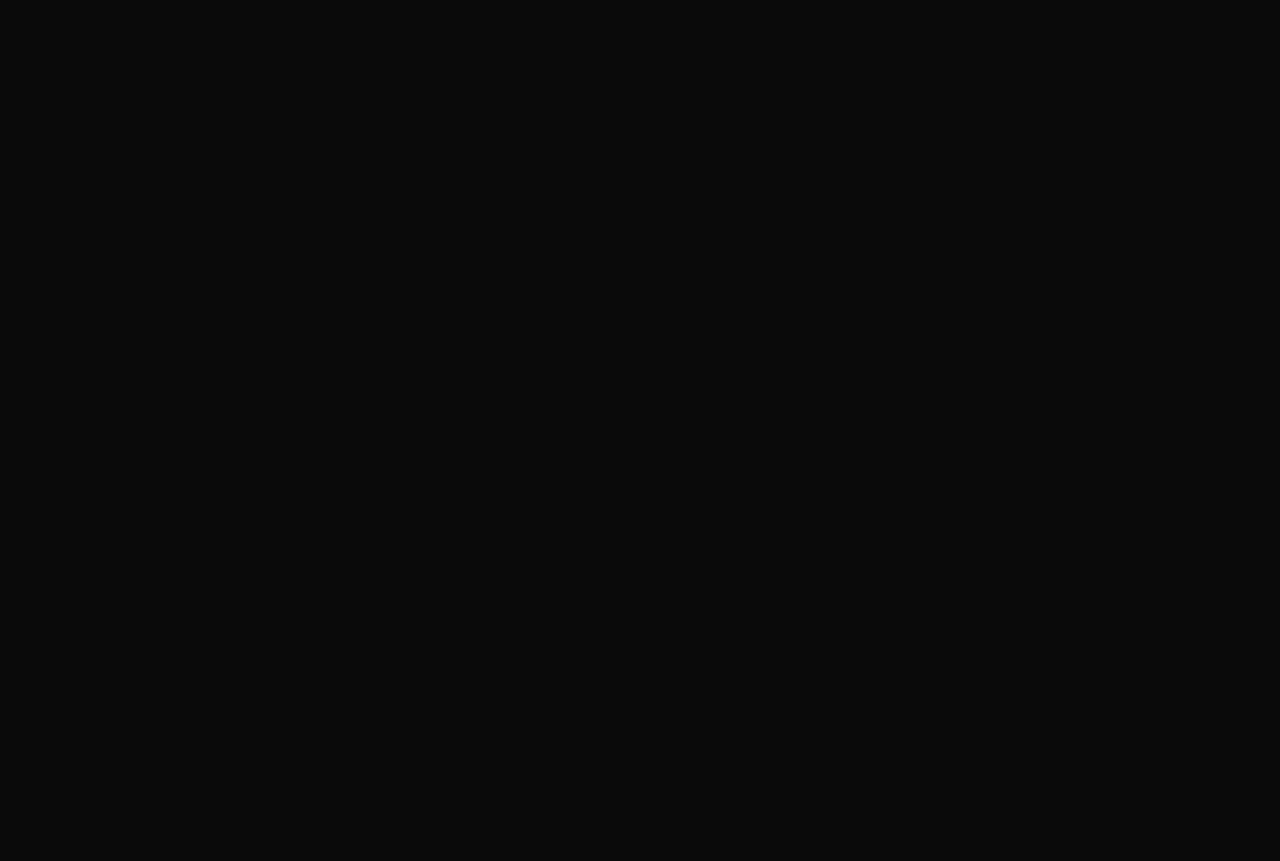
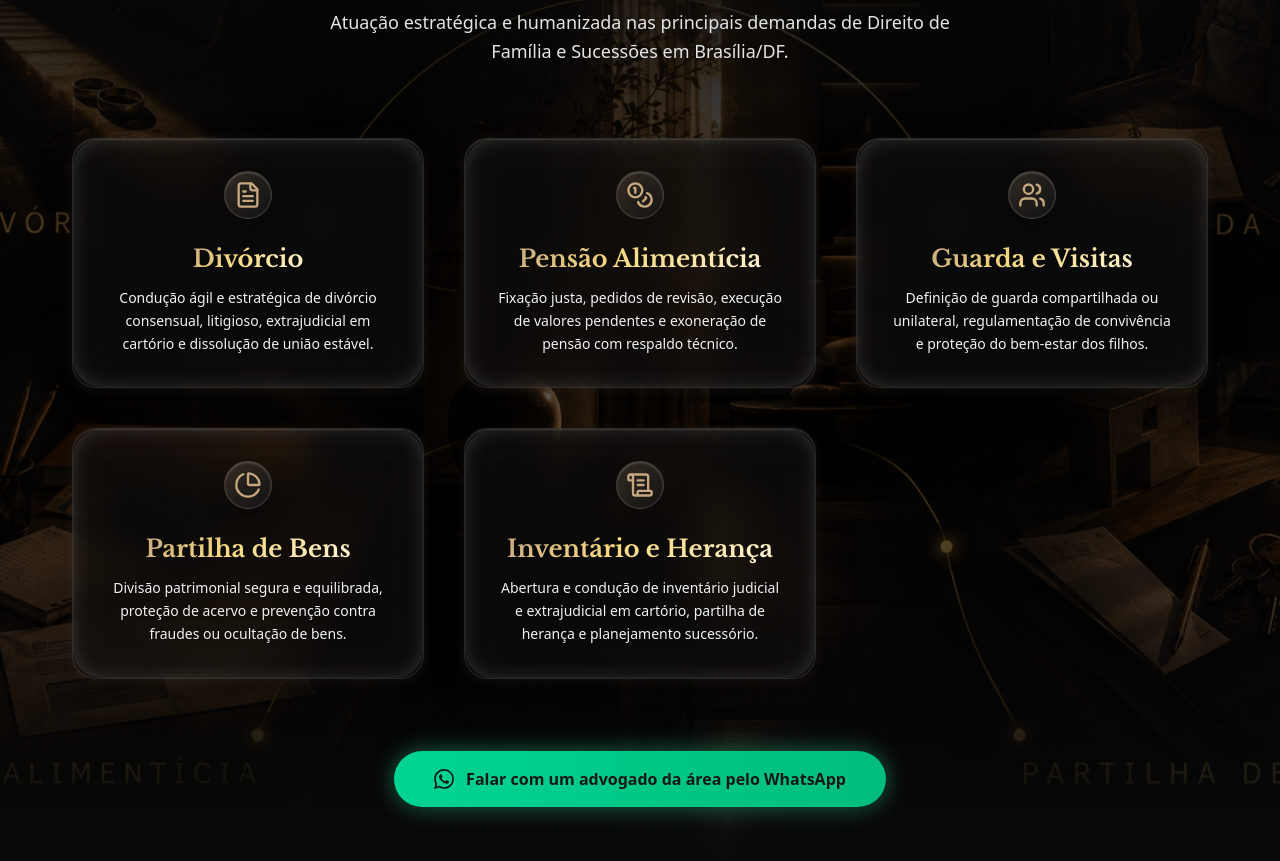
Before and after one commit to stylepegasus/Barreto_Advocacia_Oficial, a React (Vite) app: page /familia in a window 1280 px wide. Shown: the part 1229-2090 px from the top of the page. Before the commit the page ends 1053 px from the top, so only its background shows below. Built offline with nearby package versions, Linux system fonts and the light colour scheme; no server answers.

Commit message:
feat: ajustes de autoridade na hero e criacao da secao areas de atuacao para familia

```diff
--- a/src/components/HeroFamilia.tsx
+++ b/src/components/HeroFamilia.tsx
@@ -102,8 +102,8 @@ export function HeroFamilia() {
           <span className="flex items-center gap-1.5 px-3 py-1 bg-black/40 backdrop-blur-md rounded-full border border-accent-primary/30">
             <Scale className="w-3.5 h-3.5" /> +10 Anos de Experiência
           </span>
-          <span className="flex items-center gap-1.5 px-3 py-1 bg-black/40 backdrop-blur-md rounded-full border border-accent-primary/30 hidden sm:flex">
-            <HeartHandshake className="w-3.5 h-3.5" /> +900 Casos Resolvidos
+          <span className="flex items-center gap-1.5 px-3 py-1 bg-black/40 backdrop-blur-md rounded-full border border-accent-primary/30">
+            <HeartHandshake className="w-3.5 h-3.5" /> +1.200 Casos Resolvidos
           </span>
         </div>
 
@@ -156,7 +156,7 @@ export function HeroFamilia() {
           <div className="flex flex-wrap items-center justify-center gap-x-4 gap-y-2 mt-2">
             <div className="flex items-center gap-2 text-zinc-300 text-xs sm:text-sm font-medium">
               <ShieldCheck className="w-4 h-4 text-emerald-400 shrink-0" />
-              <span>Sigilo absoluto garantido no Liberty Mall</span>
+              <span>Atendimento 100% sigiloso</span>
             </div>
           </div>
         </div>
--- /dev/null
+++ b/src/components/PracticeAreasFamilia.tsx
@@ -0,0 +1,107 @@
+import { FileText, Coins, Users, PieChart, ScrollText } from 'lucide-react';
+import { WhatsAppIcon } from './WhatsAppIcon';
+
+export function PracticeAreasFamilia() {
+  const areas = [
+    {
+      icon: <FileText className="w-7 h-7 text-accent-primary" />,
+      title: "Divórcio",
+      desc: "Condução ágil e estratégica de divórcio consensual, litigioso, extrajudicial em cartório e dissolução de união estável."
+    },
+    {
+      icon: <Coins className="w-7 h-7 text-accent-primary" />,
+      title: "Pensão Alimentícia",
+      desc: "Fixação justa, pedidos de revisão, execução de valores pendentes e exoneração de pensão com respaldo técnico."
+    },
+    {
+      icon: <Users className="w-7 h-7 text-accent-primary" />,
+      title: "Guarda e Visitas",
+      desc: "Definição de guarda compartilhada ou unilateral, regulamentação de convivência e proteção do bem-estar dos filhos."
+    },
+    {
+      icon: <PieChart className="w-7 h-7 text-accent-primary" />,
+      title: "Partilha de Bens",
+      desc: "Divisão patrimonial segura e equilibrada, proteção de acervo e prevenção contra fraudes ou ocultação de bens."
+    },
+    {
+      icon: <ScrollText className="w-7 h-7 text-accent-primary" />,
+      title: "Inventário e Herança",
+      desc: "Abertura e condução de inventário judicial e extrajudicial em cartório, partilha de herança e planejamento sucessório."
+    }
+  ];
+
+  return (
+    <section className="relative px-4 sm:px-6 max-w-7xl mx-auto w-full py-20 sm:py-24 overflow-hidden rounded-[28px] sm:rounded-[48px] my-6">
+
+      {/* Imagem de Fundo Fotográfica com Integração Atmosférica */}
+      <div className="absolute inset-0 z-0 overflow-hidden pointer-events-none" aria-hidden="true">
+        <picture className="contents">
+          <img
+            src="/assets/images/areas/familia-areas-bg.png"
+            alt=""
+            className="w-full h-full object-cover scale-105"
+            loading="lazy"
+            decoding="async"
+            width="1920"
+            height="1080"
+          />
+        </picture>
+
+        {/* Gradientes de Fusão Superior, Inferior e Central para evitar recortes bruscos */}
+        <div className="absolute inset-0 bg-gradient-to-b from-bg-primary via-black/55 to-bg-primary"></div>
+        <div className="absolute inset-0 bg-radial-vignette opacity-80"></div>
+        <div className="absolute top-0 left-0 right-0 h-32 bg-gradient-to-b from-bg-primary to-transparent"></div>
+        <div className="absolute bottom-0 left-0 right-0 h-32 bg-gradient-to-t from-bg-primary to-transparent"></div>
+      </div>
+
+      <div className="relative z-10">
+        {/* Cabeçalho da Seção */}
+        <div className="text-center mb-12 sm:mb-16">
+          <h2 className="text-3xl md:text-5xl font-serif font-bold text-text-primary mb-4 drop-shadow-md">
+            Áreas de <span className="title-highlight font-normal">Atuação</span>
+          </h2>
+          <p className="text-zinc-200 text-sm sm:text-base md:text-lg max-w-2xl mx-auto px-4 font-light leading-relaxed drop-shadow-sm">
+            Atuação estratégica e humanizada nas principais demandas de Direito de Família e Sucessões em Brasília/DF.
+          </p>
+        </div>
+
+        {/* Grid dos 5 Cards Exclusivos */}
+        <div className="grid grid-cols-1 md:grid-cols-2 lg:grid-cols-3 gap-5 sm:gap-6 mb-12 sm:mb-16 max-w-6xl mx-auto">
+          {areas.map((area, idx) => (
+            <div
+              key={idx}
+              className={`hover-lift group flex flex-col items-center text-center p-2 rounded-[24px] ${
+                idx === 4 ? 'md:col-span-2 lg:col-span-1 md:max-w-md md:mx-auto lg:max-w-none' : ''
+              }`}
+            >
+              <div className="liquid-glass-card flex flex-col items-center text-center h-full w-full p-6 sm:p-8">
+                <div className="liquid-glass-icon mb-6 group-hover:scale-110 transition-transform duration-500">
+                  {area.icon}
+                </div>
+                <h3 className="title-highlight text-xl sm:text-2xl mb-3 relative z-10 font-serif">
+                  {area.title}
+                </h3>
+                <p className="card-text text-xs sm:text-sm text-zinc-300 leading-relaxed relative z-10 font-normal">
+                  {area.desc}
+                </p>
+              </div>
+            </div>
+          ))}
+        </div>
+
+        {/* CTA da Seção */}
+        <div className="flex justify-center w-full px-4">
+          <a
+            href="https://api.whatsapp.com/send/?phone=5561991591105&text=Ol%C3%A1%21+Gostaria+de+falar+com+um+advogado+especialista+em+Direito+de+Fam%C3%ADlia.&type=phone_number&app_absent=0"
+            target="_blank"
+            rel="noopener noreferrer"
+            className="bg-gradient-to-r from-emerald-400 to-emerald-500 text-neutral-900 px-6 sm:px-10 py-3.5 sm:py-4 rounded-full font-bold flex items-center justify-center gap-3 hover:scale-105 transition-transform shadow-[0_0_25px_rgba(52,211,153,0.45)] text-xs sm:text-sm md:text-base w-full sm:w-auto whitespace-nowrap"
+          >
+            <WhatsAppIcon className="w-5 h-5 shrink-0" />
+            <span>Falar com um advogado da área pelo WhatsApp</span>
+          </a>
+        </div>
+      </div>
+    </section>
+  );
+}
--- a/src/pages/FamiliaPage.tsx
+++ b/src/pages/FamiliaPage.tsx
@@ -1,6 +1,7 @@
 import { Link } from 'react-router-dom';
 import { SEO } from '../components/SEO';
 import { HeroFamilia } from '../components/HeroFamilia';
+import { PracticeAreasFamilia } from '../components/PracticeAreasFamilia';
 import { WhatsAppIcon } from '../components/WhatsAppIcon';
 
 export function FamiliaPage() {
@@ -47,6 +48,9 @@ export function FamiliaPage() {
 
       {/* Hero Content */}
       <HeroFamilia />
+
+      {/* Áreas de Atuação Exclusivas de Família */}
+      <PracticeAreasFamilia />
     </main>
   );
 }
```
Also changed, not shown: public/assets/images/areas/familia-areas-bg.png (added).
